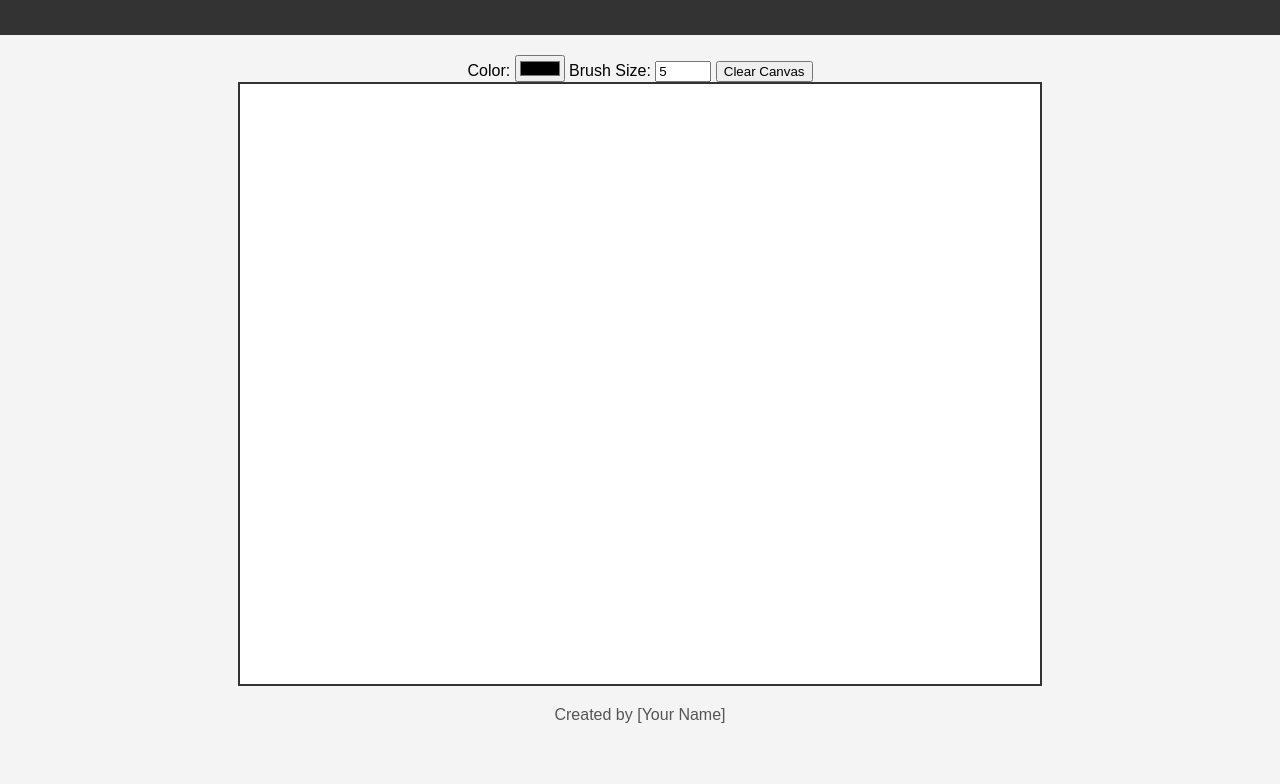
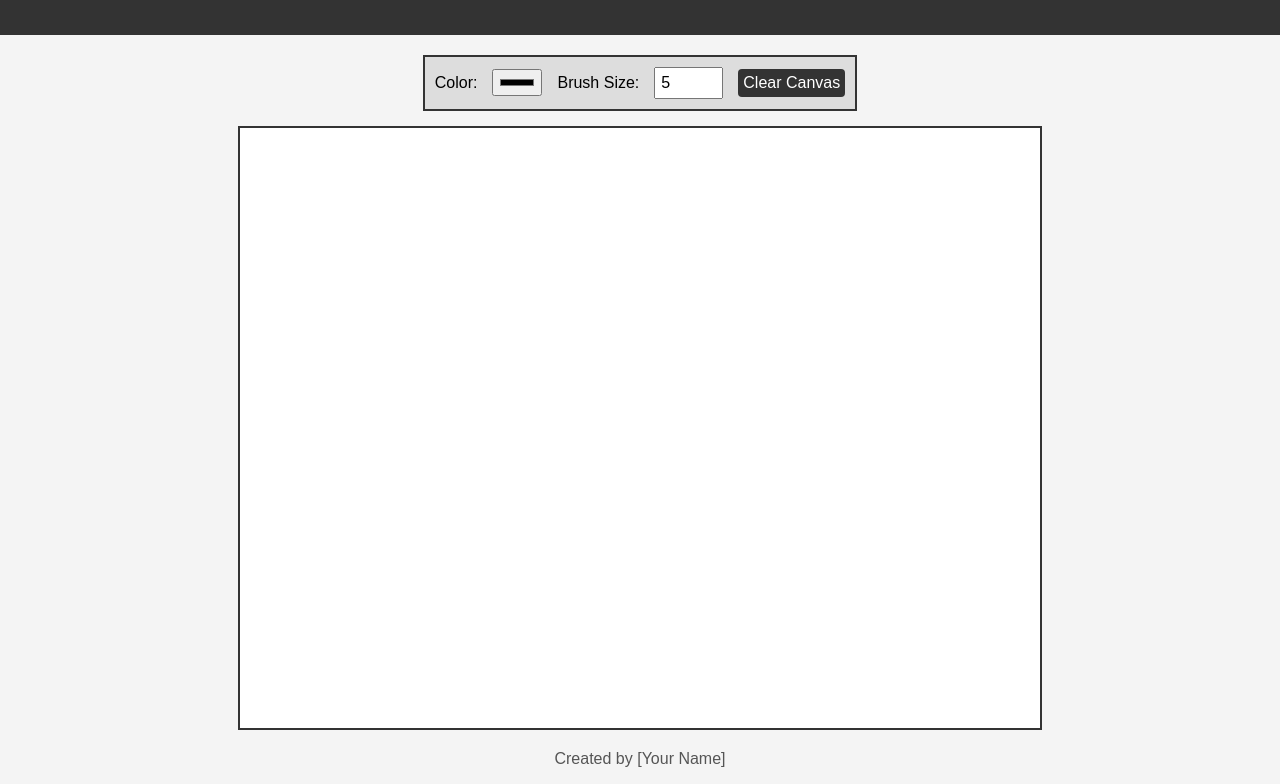
Before and after one commit to Toonigy/PaintBucket, a plain HTML site: page index.html in a window 1280 px wide. Shown: the part 77-861 px from the top of the page. Before the commit the page ends 817 px from the top, so only its background shows below. Drawn offline with Linux system fonts and the light colour scheme.

Commit message:
Update styles.css

```diff
--- a/styles.css
+++ b/styles.css
@@ -29,3 +29,37 @@ footer {
   margin-top: 20px;
   color: #555;
 }
+#toolbar {
+  display: flex;
+  justify-content: center;
+  align-items: center;
+  gap: 15px;
+  margin-bottom: 15px;
+  padding: 10px;
+  background-color: #ddd;
+  border: 2px solid #333;
+}
+
+#toolbar label {
+  font-size: 1rem;
+}
+
+#toolbar input,
+#toolbar button {
+  font-size: 1rem;
+  padding: 5px;
+  margin: 0;
+}
+
+button {
+  cursor: pointer;
+  background-color: #333;
+  color: white;
+  border: none;
+  border-radius: 4px;
+  transition: background-color 0.3s ease;
+}
+
+button:hover {
+  background-color: #555;
+}
```
